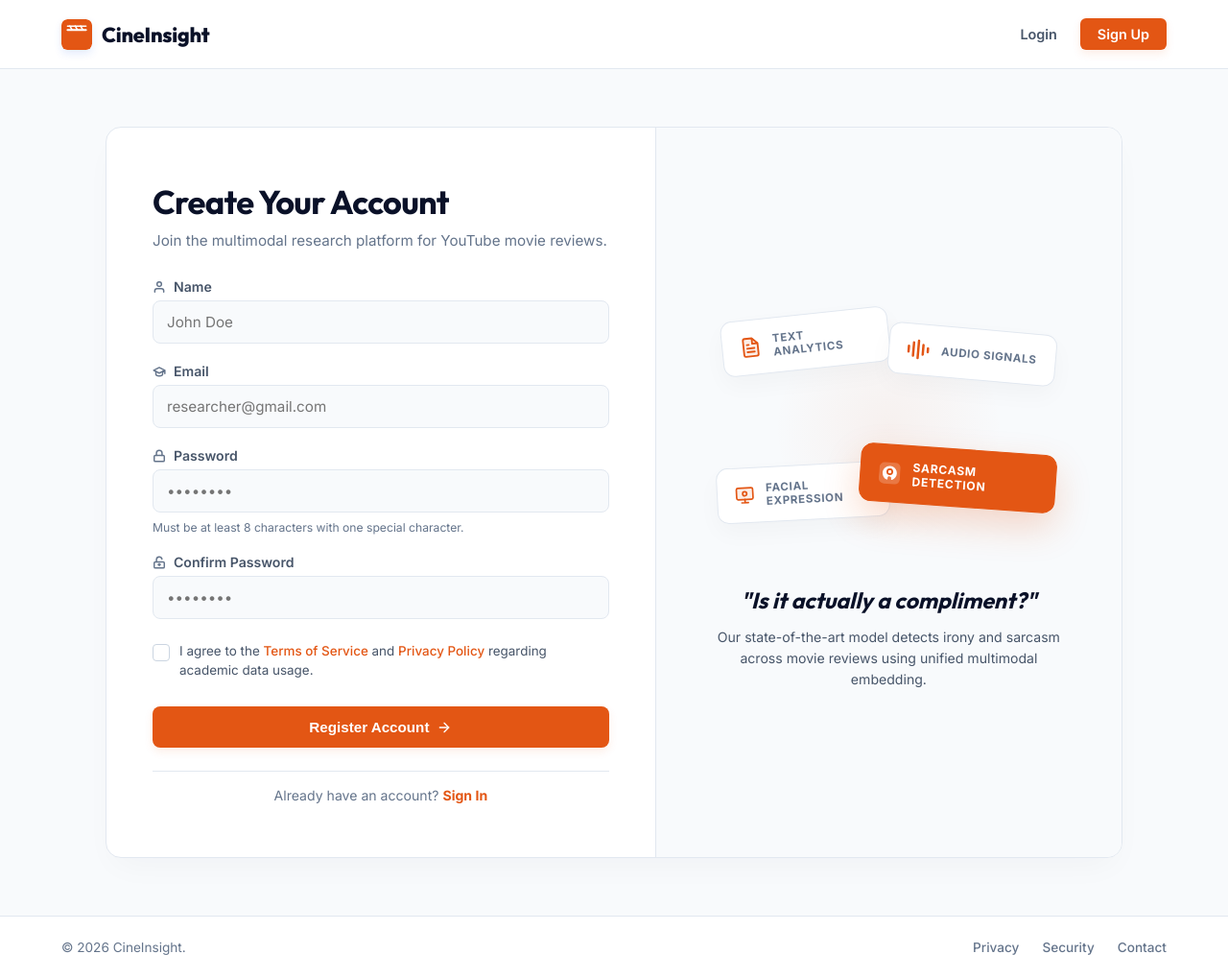
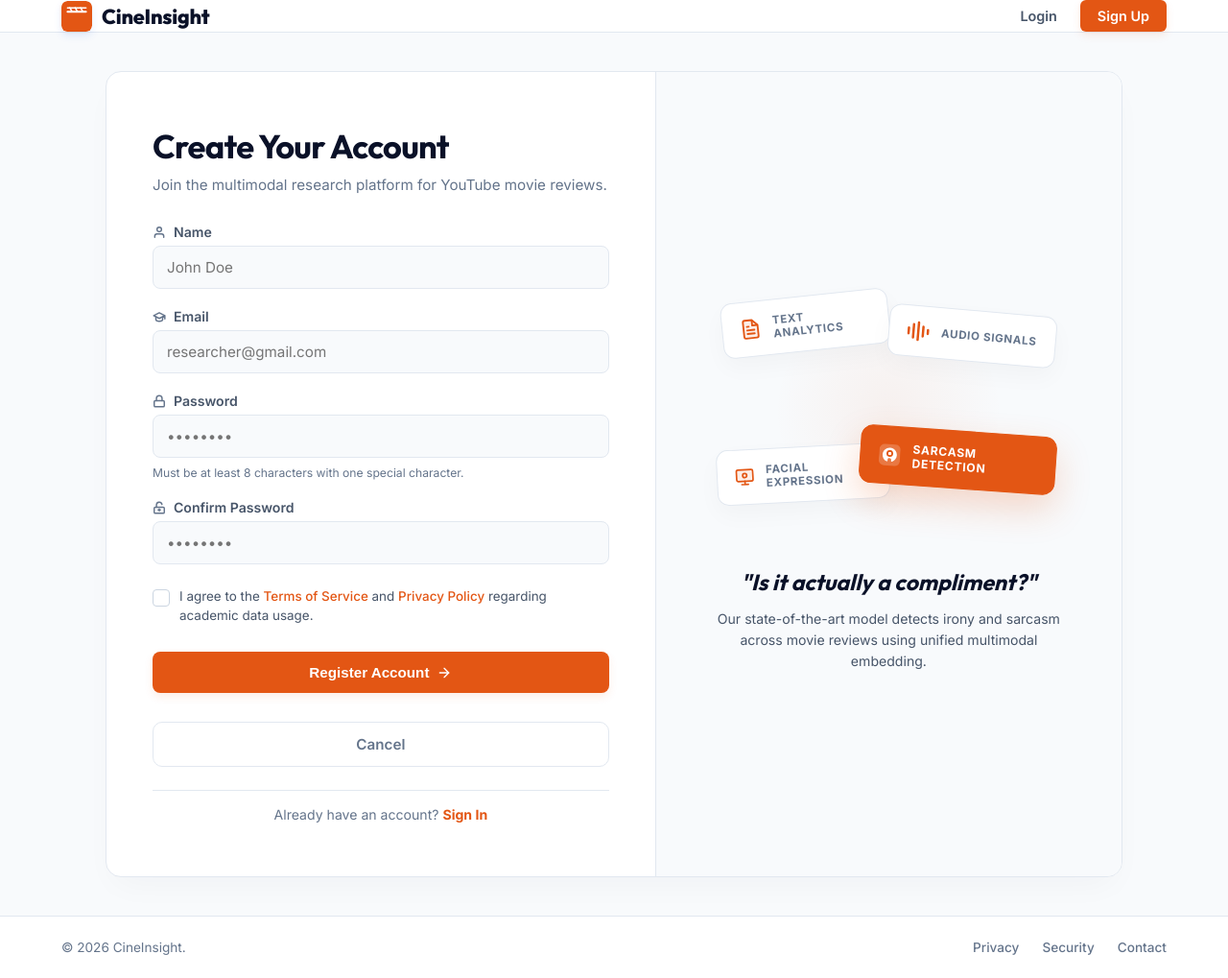
Before and after one commit to RashmikaKDH/CineInsight_FinalYearGroupProject, a Flask app: page /signup in a window 1280 px wide. Shown: the whole page at 96% size. Run offline with Flask 3, Linux system fonts and the light colour scheme.

Commit message:
Add cancel actions to signup/signin forms
Implemented FR12/FR13 by adding Cancel links to signup and signin forms that reset form fields and redirect users to the home route. Added matching `.cancel-btn` styling in both page-specific CSS files and included a project implementation-plan document describing the change scope and manual verification steps.

```diff
--- a/CineInsight/static/signup.css
+++ b/CineInsight/static/signup.css
@@ -656,3 +656,29 @@ html, body {
         gap: 12px;
     }
 }
+
+/* ── FR 12: Cancel Button ─────────────────────────────────── */
+.cancel-btn {
+    display: flex;
+    align-items: center;
+    justify-content: center;
+    width: 100%;
+    padding: 13px;
+    margin-top: 10px;
+    border-radius: 10px;
+    border: 1.5px solid #E2E8F0;
+    background: transparent;
+    color: #64748B;
+    font-family: 'Inter', sans-serif;
+    font-size: 0.95rem;
+    font-weight: 600;
+    text-decoration: none;
+    cursor: pointer;
+    transition: background 0.2s ease, border-color 0.2s ease, color 0.2s ease;
+}
+
+.cancel-btn:hover {
+    background: #F8FAFC;
+    border-color: #CBD5E1;
+    color: #0F172A;
+}
--- a/CineInsight/templates/signup.html
+++ b/CineInsight/templates/signup.html
@@ -113,13 +113,21 @@
                     </div>
 
                     <!-- Register Button -->
-                    <button type="submit" class="submit-btn">
+                    <button type="submit" class="submit-btn" id="signup-submit-btn">
                         <span>Register Account</span>
                         <svg class="arrow-icon" width="16" height="16" viewBox="0 0 24 24" fill="none" stroke="currentColor" stroke-width="2" stroke-linecap="round" stroke-linejoin="round">
                             <line x1="5" y1="12" x2="19" y2="12"></line>
                             <polyline points="12 5 19 12 12 19"></polyline>
                         </svg>
                     </button>
+
+                    <!-- FR 12: Cancel Button -->
+                    <a href="{{ url_for('index') }}"
+                       class="cancel-btn"
+                       id="signup-cancel-btn"
+                       onclick="clearSignupForm()">
+                        Cancel
+                    </a>
                 </form>
 
                 <!-- Sign In Prompt -->
@@ -201,5 +209,14 @@
 
     <!-- JS Script -->
     <script src="../static/main.js"></script>
+
+    <!-- FR 12: Clear Signup Form on Cancel -->
+    <script>
+    function clearSignupForm() {
+        // Clear all form fields before navigating away
+        var form = document.getElementById('signup-form');
+        if (form) form.reset();
+    }
+    </script>
 </body>
 </html>
```
Also changed, not shown: CineInsight/static/signin.css (+26 -0 lines), CineInsight/templates/signin.html (+17 -1 lines), 1 other file.
